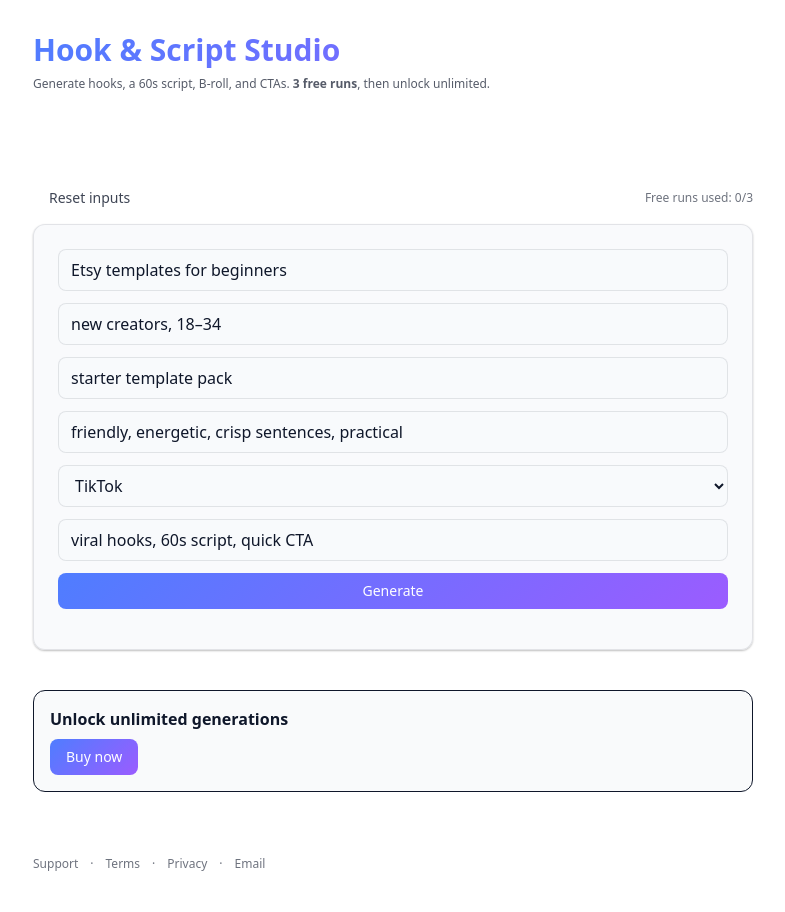
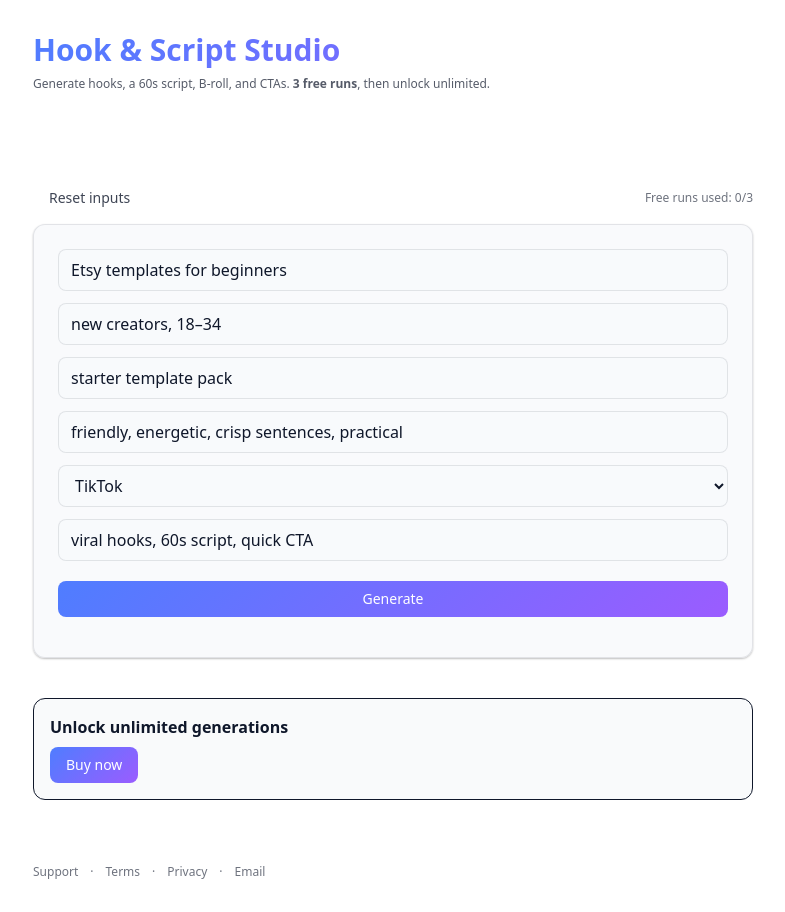
Before and after one commit to aveeno350-ctrl/hook-script-studio, a Next.js app: page / in a window 1280 px wide. Shown: the whole page, without its empty margins (247-1032 px from the left). Built offline with nearby package versions, Linux system fonts and the light colour scheme; no server answers.

Commit message:
Update page.tsx

```diff
--- a/app/page.tsx
+++ b/app/page.tsx
@@ -253,7 +253,7 @@ export default function Home() {
             type="button"
             onClick={generate}
             disabled={loading}
-            className="btn btn-primary w-full sm:w-auto"
+            className="btn btn-primary w-full mt-2"
           >
             {loading ? (
               <span className="flex items-center gap-2">
```
